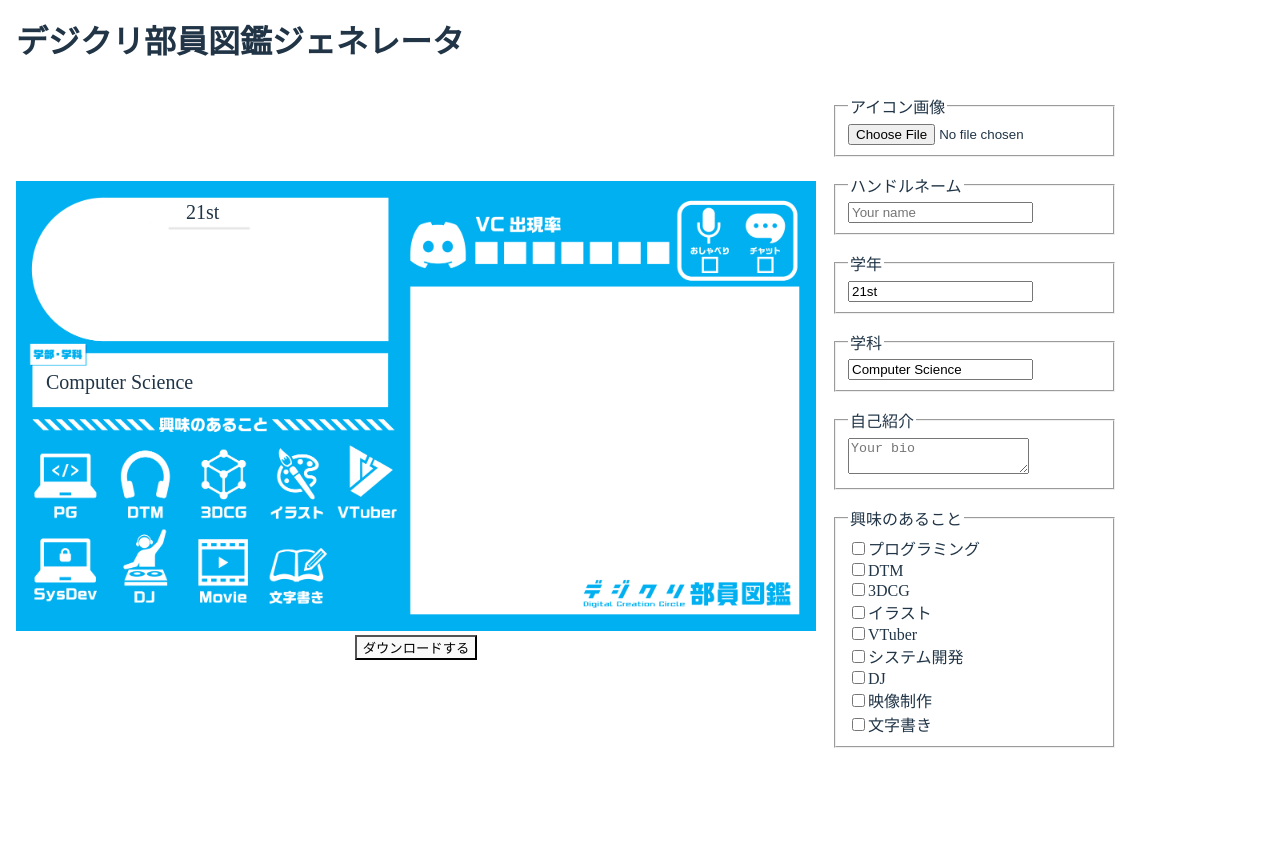
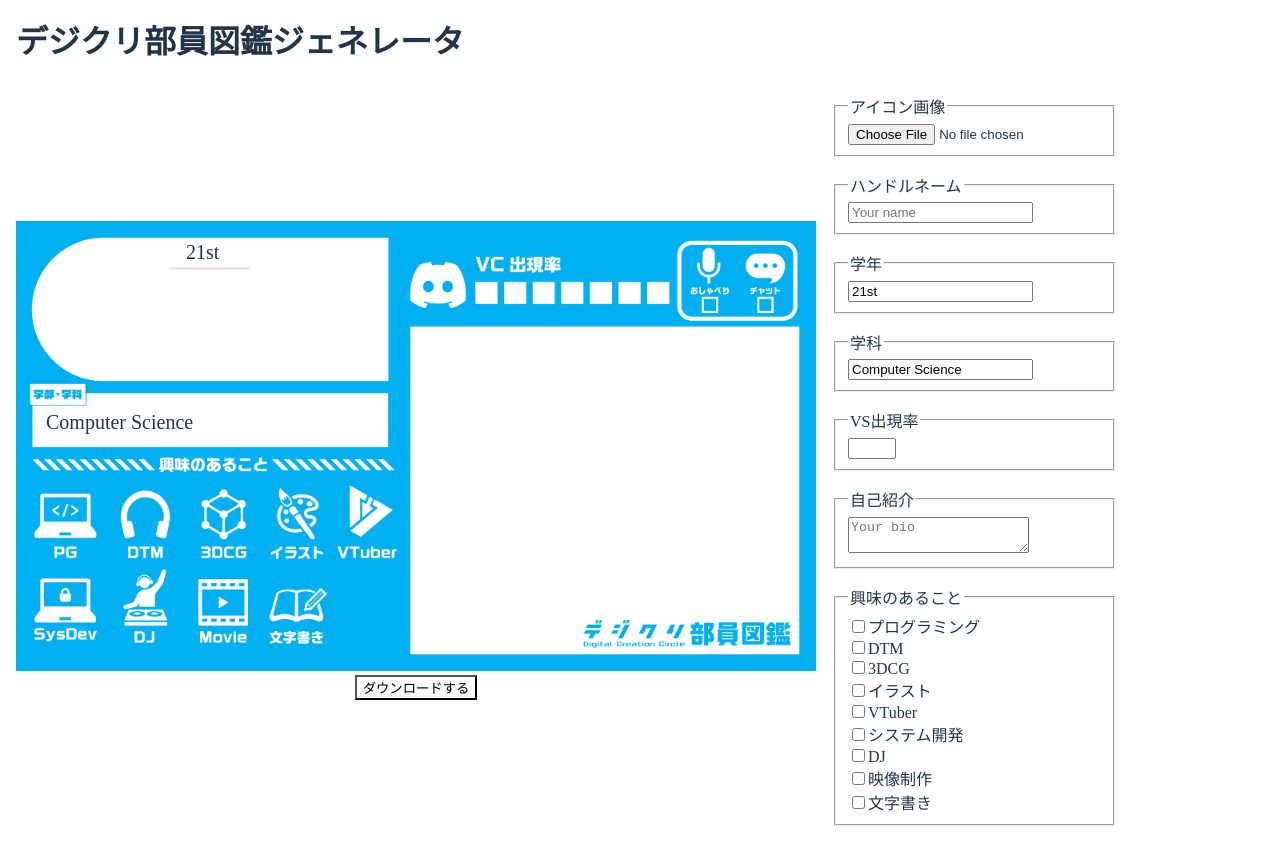
Before and after one commit to SIT-DigiCre/profile-generator, a React (Vite) app: page / in a window 1280 px wide. Before the commit the page ends 800 px from the top, so only its background shows below. Built offline with nearby package versions, Linux system fonts and the light colour scheme.

Commit message:
feat: add vc rate

```diff
--- a/src/libs/constant.ts
+++ b/src/libs/constant.ts
@@ -23,6 +23,10 @@ export const POSITIONS = {
     left: 300,
     fontSize: 200,
   },
+  vcRate: {
+    top: 460,
+    left: 4450,
+  },
   bio: {
     top: 1100,
     left: 4100,
--- a/src/routes/index.tsx
+++ b/src/routes/index.tsx
@@ -22,6 +22,7 @@ function Index() {
   const [grade, setGrade] = useState<string>("21st");
   const [course, setCourse] = useState<string>("Computer Science");
   const [bio, setBio] = useState<string>("");
+  const [vcRate, setVcRate] = useState<number>(0);
   const [interests, setInterests] = useState<string[]>([]);
 
   const downloadImage = () => {
@@ -104,6 +105,13 @@ function Index() {
           <TextBlock {...POSITIONS.name} text={name} />
           <TextBlock {...POSITIONS.grade} text={grade} />
           <TextBlock {...POSITIONS.course} text={course} />
+          {[...Array(vcRate)].map((_, index) => (
+            <CircleBlock
+              key={index}
+              top={POSITIONS.vcRate.top}
+              left={POSITIONS.vcRate.left + 100 * index}
+            />
+          ))}
           <TextBlock {...POSITIONS.bio} text={bio} />
           {interests.map((interest) => {
             const item = INTERESETS.find((item) => item.id === interest);
@@ -157,6 +165,15 @@ function Index() {
           />
         </fieldset>
         <fieldset>
+          <legend>VS出現率</legend>
+          <input
+            type="number"
+            min={0}
+            max={7}
+            onChange={(e) => setVcRate(e.target.value as unknown as number)}
+          />
+        </fieldset>
+        <fieldset>
           <legend>自己紹介</legend>
           <textarea
             id="bio"
```
